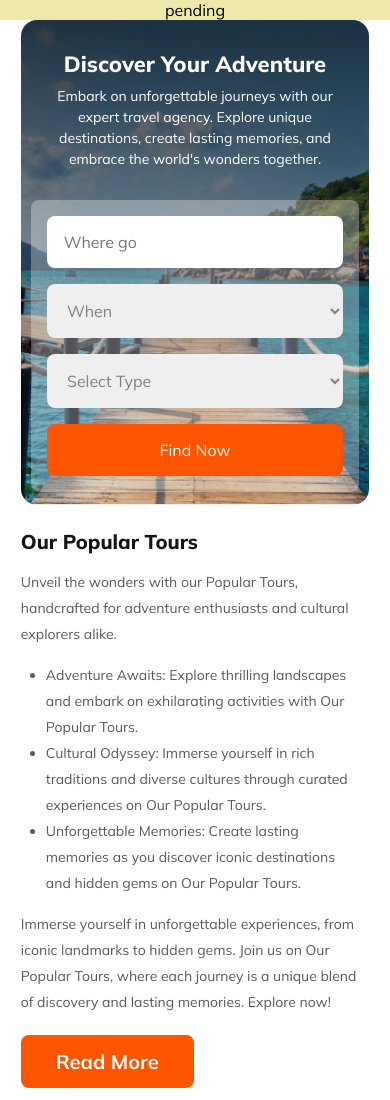
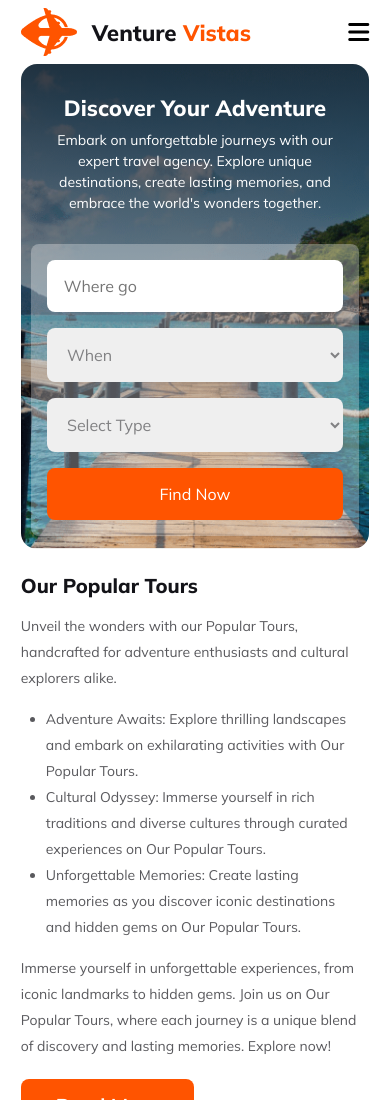
Before and after one commit to AhmedNoorim/Assignment-Project-2, a plain HTML site: page index.html in a window 390 px wide. Shown: the top 1100 px of the page. Drawn offline with Linux system fonts and the light colour scheme.

Commit message:
responsive nav completed

```diff
--- a/index.html
+++ b/index.html
@@ -13,8 +13,19 @@
 <body>
     <!-- header starts -->
     <header>
-        <nav>
-            pending
+        <nav class="center">
+            <div class="nav-logo">
+                <img src="images/Group 40071 (2).png" alt="">
+                <h1>Venture <span>Vistas</span></h1>
+            </div>
+            <div class="nav-links">
+                <a href="">Home</a>
+                <a href="">Packages</a>
+                <a href="">Testimonial</a>
+                <a href="">Blog</a>
+                <a href="">Contact</a>
+                <i class="fa-solid fa-bars ham"></i>
+            </div>
         </nav>
         <div class="banner center">
             <h1>Discover Your Adventure</h1>
--- a/styles/happyTravel.css
+++ b/styles/happyTravel.css
@@ -33,8 +33,42 @@ a {
 
 /* header styles */
 header nav {
-    background-color: palegoldenrod;
+    height: 145px;
     text-align: center;
+    display: flex;
+    justify-content: space-between;
+    align-items: center;
+}
+
+header nav .nav-logo {
+    display: flex;
+    gap: 15px;
+    align-items: center;
+}
+
+header nav .nav-logo h1 {
+    color: #131318;
+    font-size: 2.25rem;
+    font-style: normal;
+    font-weight: 800;
+}
+
+header nav .nav-logo h1 span {
+    color: #FF5400;
+}
+
+header nav .nav-links {
+    display: flex;
+    gap: 35px;
+    align-items: center;
+    font-size: 1.125rem;
+    font-style: normal;
+    font-weight: 700;
+    line-height: normal;
+}
+
+header nav .nav-links .ham {
+    display: none;
 }
 
 header .banner {
@@ -469,6 +503,31 @@ footer>.reserved {
     }
 
     /* header styles */
+    header nav {
+        height: 64px;
+    }
+
+    header nav .nav-logo {
+        display: flex;
+        gap: 15px;
+        align-items: center;
+    }
+
+    header nav .nav-logo h1 {
+        font-size: 1.4rem;
+    }
+
+    header nav .nav-links a {
+        display: none;
+    }
+
+    header nav .nav-links .ham {
+        display: block;
+        font-size: 1.5rem;
+        ;
+
+    }
+
     header .banner {
         height: 485px;
     }
```
